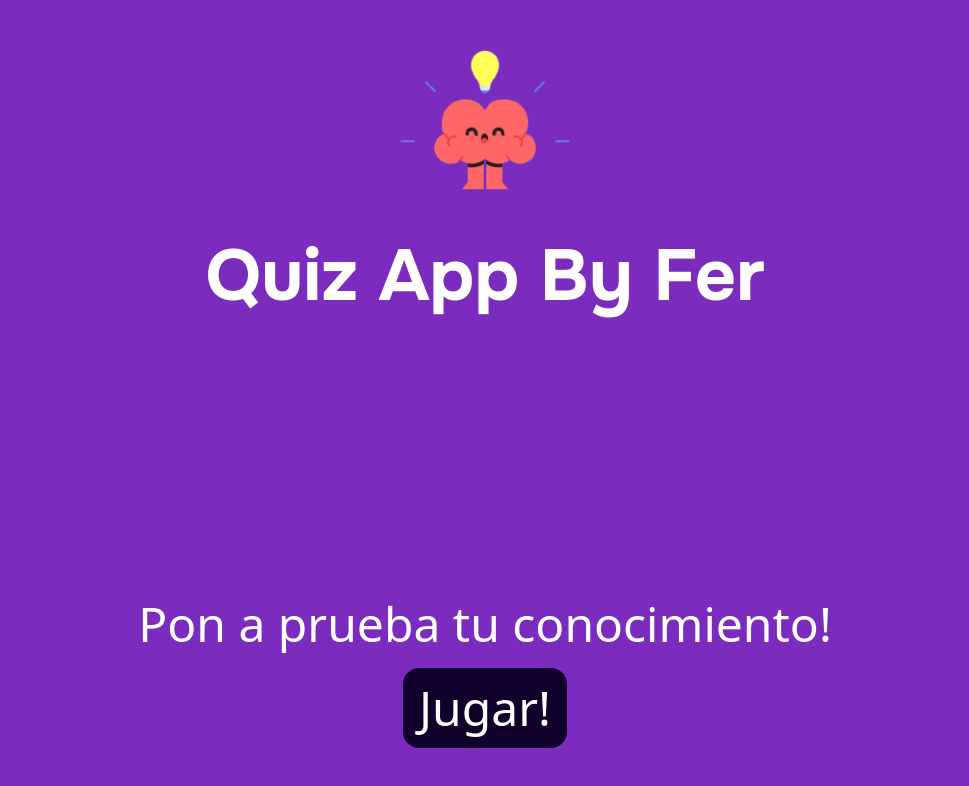
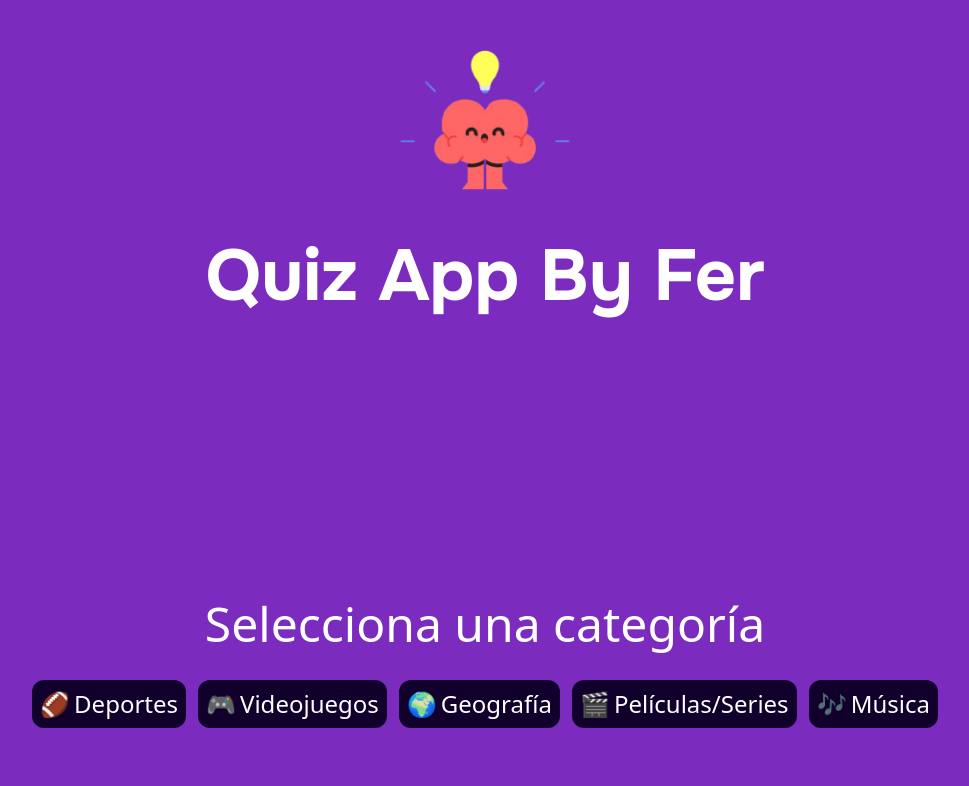
Before and after one commit to FerDeveloperJS/quiz-project, a React (Vite) app: page / in a window 1280 px wide. Shown: the top 786 px of the page, without its empty margins (155-1124 px from the left). Built offline with nearby package versions, Linux system fonts and the light colour scheme.

Commit message:
Added category page

```diff
--- a/src/App.jsx
+++ b/src/App.jsx
@@ -1,7 +1,7 @@
-import Home from "./pages/Home";
+import Category from "./pages/Category";
 
 function App() {
-  return <Home />;
+  return <Category />
 }
 
 export default App;
--- /dev/null
+++ b/src/components/CategoryButton.jsx
@@ -0,0 +1,10 @@
+function CategoryButton({ text, emoji }) {
+  return (
+    <button className="bg-[#10002B] text-white text-lg rounded-xl p-2">
+      <span className="lg:text-2xl">{emoji}</span>
+      <span className="ml-1 lg:text-2xl">{text}</span>
+    </button>
+  );
+}
+
+export default CategoryButton;
--- /dev/null
+++ b/src/pages/Category.jsx
@@ -0,0 +1,25 @@
+import CategoryButton from "../components/CategoryButton";
+import mind from "../assets/img/mind.png";
+
+function Category() {
+  return (
+    <section className="bg-[#7B2CBF] min-h-screen">
+      <img src={mind} className="w-36 md:w-52 lg:w-60 mx-auto" />
+      <h1 className="text-3xl md:text-5xl lg:text-7xl text-center font-bold text-white font-[Onest]">
+        Quiz App By Fer
+      </h1>
+      <p className="mt-64 md:mt-72 text-white text-center text-xl md:text-3xl lg:text-5xl font-medium">
+        Selecciona una categoría
+      </p>
+      <div className="mt-8 flex gap-3 flex-wrap justify-center px-5">
+        <CategoryButton text={"Deportes"} emoji={"🏈"} />
+        <CategoryButton text={"Videojuegos"} emoji={"🎮"} />
+        <CategoryButton text={"Geografía"} emoji={"🌍"} />
+        <CategoryButton text={"Películas/Series"} emoji={"🎬"} />
+        <CategoryButton text={"Música"} emoji={"🎶"} />
+      </div>
+    </section>
+  );
+}
+
+export default Category;
```
